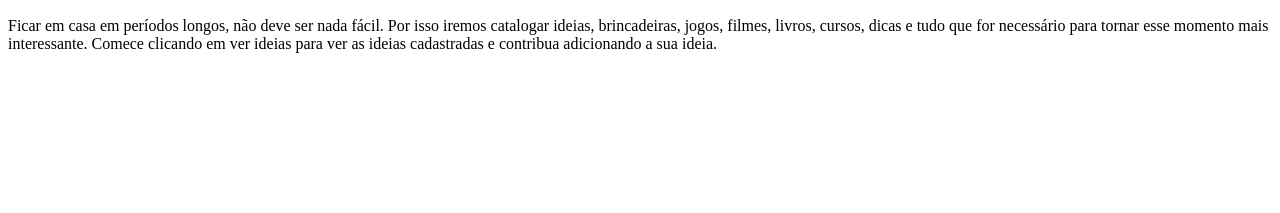
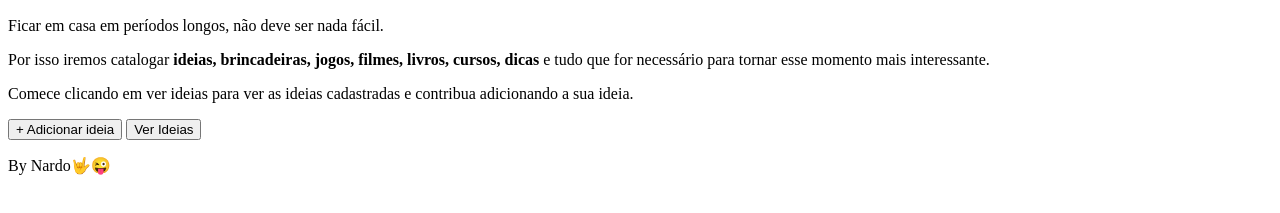
Before and after one commit to Nardogomes/casacriativa, a plain HTML site: page index.html in a window 1280 px wide. Shown: the part 75-288 px from the top of the page. Drawn offline with Linux system fonts and the light colour scheme.

Commit message:
Estruturando o HTML

```diff
--- a/index.html
+++ b/index.html
@@ -8,13 +8,18 @@
         <img src="logo.png" alt="Imagem do logo">
         <p>
             Ficar em casa em períodos longos, não deve ser nada fácil.
-
-            Por isso iremos catalogar ideias, brincadeiras, jogos, filmes,
-            livros, cursos, dicas e tudo que for necessário para tornar
+        </p>
+        <p>
+            Por isso iremos catalogar <strong>ideias, brincadeiras, jogos, filmes,
+            livros, cursos, dicas</strong> e tudo que for necessário para tornar
             esse momento mais interessante.
-
+        </p>
+        <p>
             Comece clicando em ver ideias para ver as
             ideias cadastradas e contribua adicionando a sua ideia.
         </p>
+        <button>+ Adicionar ideia</button>
+        <button>Ver Ideias</button>
+        <p>By Nardo🤟😜</p>
     </body>
 </html>
```
